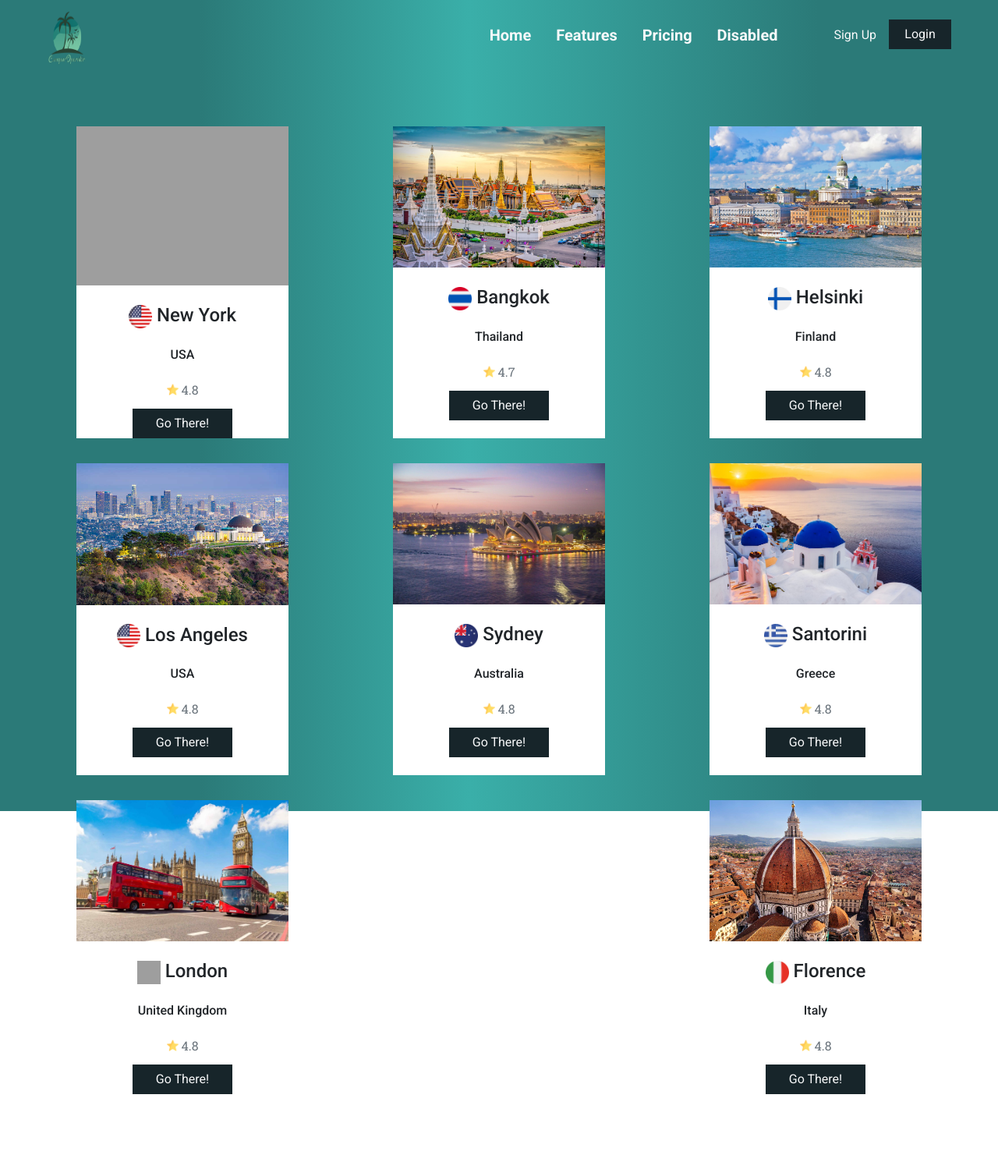
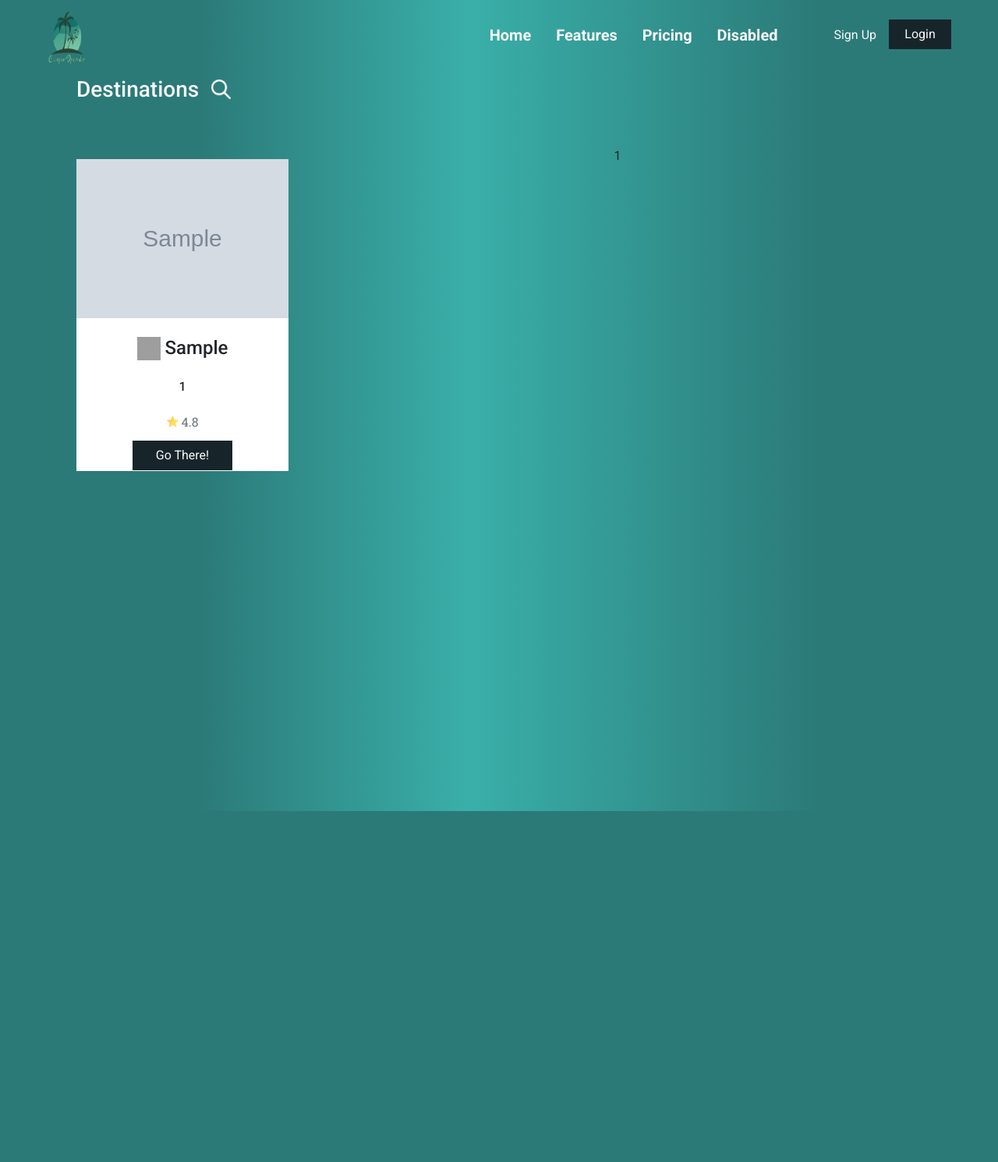
Before and after one commit to GeramHov/CompareOperator, a PHP site: page / in a window 1280 px wide. Shown: the whole page at 78% size. After the commit the page ends 1040 px from the top, so only its background shows below. Run offline with PHP 8.4, Linux system fonts and the light colour scheme; tables that the repository leaves empty or names only in its code hold one stand-in row (values such as "Sample post"); grey boxes marked "Sample" are stand-in pictures; grey boxes are pictures that could not be loaded.

Commit message:
apr 04 15:00

```diff
--- a/CLASSES/Manager.php
+++ b/CLASSES/Manager.php
@@ -11,7 +11,21 @@ class Manager
     }
 
 
-    public function getDestinationsFromDb(Destinations $destinations)
+    public function getAllDestinations()
+    {
+        $sql = "SELECT * FROM destinations";
+        $statement = $this->db->query($sql);
+
+        $destinations = [];
+        $allDestinations = $statement->fetchAll(PDO::FETCH_ASSOC);
+        foreach ($allDestinations as $destination) {
+            $destinations[] = new Destination($destination);
+        }
+
+        return $destinations;
+    }
+
+    public function getDestinationsFromDb(Destination $destinations)
     {
         $query = $this->db->prepare("SELECT * FROM destinations WHERE id=:id");
         $query->bindValue(":id", $destinations->getId(), PDO::PARAM_INT);
@@ -19,7 +33,7 @@ class Manager
         $ArrayDestinations = $query->fetchAll(PDO::FETCH_ASSOC);
 
         foreach ($ArrayDestinations as $data) {
-                $object = new Destinations($data);
+                $object = new Destination($data);
                 $destinations->setLocation($object);
             }
     }
--- /dev/null
+++ b/JS/searchbutton.js
@@ -0,0 +1,20 @@
+// SHOW INPUT AREA TO SEARCH DESTINATIONS
+
+const searchInputShowBtn = document.querySelector('#loop');
+const searchInput = document.querySelector('.searchinput')
+const searchSubmitBtn = document.querySelector('.searchinputbtn')
+const destinations = document.querySelector('.destinations')
+
+const homeSection = document.querySelector('#home')
+
+
+searchInputShowBtn.addEventListener('click', function(event){
+
+    event.preventDefault();
+
+    searchInputShowBtn.style.display = 'none';
+    destinations.style.display = 'none';
+
+    searchInput.style.display = 'block';
+    searchSubmitBtn.style.display = 'block';
+})
--- a/SCSS/style.css
+++ b/SCSS/style.css
@@ -45,6 +45,12 @@ p {
   #home .card:not(:hover) {
     transform: scale(1);
     transition: 0.4s ease; }
+  #home .searchinput {
+    border: 1px solid #3AAFA9;
+    height: 4vh;
+    display: none; }
+  #home .searchinputbtn {
+    display: none; }
 
 .logo {
   position: relative;
--- a/index.php
+++ b/index.php
@@ -1,6 +1,12 @@
 <?php
 session_start();
 include_once('PARTIALS/header.php');
+include_once('./CONFIG/db.php');
+include_once('./CONFIG/autoload.php');
+
+// REQUEST A METHOD TO SHOW ALL DESTINATIONS
+$manager = new Manager($db);
+  $destinations = $manager->getAllDestinations();
 ?>
 
 <section id="home">
@@ -73,14 +79,44 @@ if(isset($_SESSION['id'])) {
 </nav>
 
 <div class="container">
+
+  <!-- SEARCH FORM START -->
+
+    <form action="" method="get">
+      <div id="showinput" class="d-flex">
+
+        <!-- HIDDEN INPUT START -->
+            <input class="searchinput w-75 rounded-1 font-italic" type="text" placeholder=" Type a destination...">
+              <button class="searchinputbtn bg-transparent border-0" type="submit">
+                <img class="mx-1" src="./ICONS/search.png" alt="loop" width="25" height="25">
+              </button>
+
+        <!-- HIDDEN INPUT END -->
+
+        <!-- HEADER FOR DESTINATION WITH A LOOP TO EXPAND ONCLICK START -->
+          <h3 class="destinations text-light mx-3">Destinations</h3>
+          <a href="">
+            <img id="loop" class="mt-1" src="./ICONS/search.png" alt="loop" width="25" height="25">
+          </a>
+
+        <!-- HEADER FOR DESTINATION WITH A LOOP TO EXPAND ONCLICK END -->
+        </div>
+    </form>
+    <!-- SEARCH FORM END -->
+
+
 <div class="row">
   <div class="col col-lg-12 col-md-12 col-sm-12 my-5 d-flex flex-wrap justify-content-between">
 
+  <!-- SHOW ALL DESTINATIONS ON CARD-DISPLAY START -->
+
+    <?php foreach ($destinations as $destination): ?>
+
       <div class="card rounded-0 border-0 m-3" style="width: 17rem; height: 25rem">
-              <img class="rounded-0" src="../IMAGES/nyc.jpg" class="card-img-top" alt="city">
+        <img class="rounded-0" src="../<?= $destination->getImage() ?>" class="card-img-top" alt="city">
           <div class="card-body">
-                  <h4 class="card-title text-center my-2"> <span><img src="../ICONS/usa.png" alt="flag" width="30" height="30"> </span> New York</h4>
-                  <h6 class="text-center my-4">USA</h6>
+            <h4 class="card-title text-center my-2"> <span><img src="../<?= $destination->getFlag() ?>" alt="flag" width="30" height="30"> </span> <?= $destination->getLocation() ?> </h4>
+            <h6 class="text-center my-4">  <?= $destination->getCountry() ?> </h6>
               <div class="text-center d-flex justify-content-center text-secondary">
                 <img class="mt-1 me-1" src="../ICONS/star.png" alt="star" width="15" height="15">
                 <p id="generalnote" class="mb-1">4.8</p>
@@ -91,116 +127,19 @@ if(isset($_SESSION['id'])) {
           </div>
       </div>
 
-            <div class="card rounded-0 border-0 m-3" style="width: 17rem; height: 25rem">
-              <img class="rounded-0" src="../IMAGES/bangkok.jpg" class="card-img-top" alt="city">
-                <div class="card-body">
-                  <h4 class="card-title text-center my-2"><span><img src="../ICONS/thailand.png" alt="flag" width="30" height="30"> </span> Bangkok</h4>
-                  <h6 class="text-center my-4">Thailand</h6>
-                  <div class="text-center d-flex justify-content-center text-secondary">
-                    <img class="mt-1 me-1" src="../ICONS/star.png" alt="star" width="15" height="15">
-                    <p id="generalnote" class="mb-1">4.7</p>
-                  </div>
-                  <div class="text-center my-2">
-                    <a href="#" class="btn text-light rounded-0">Go There!</a>
-                 </div>
+      <div class="modal-dialog modal-xl"> <?= $destination->getId() ?> </div>
+
+    <?php endforeach; ?>
+
         </div>
     </div>
 
-            <div class="card rounded-0 border-0 m-3" style="width: 17rem; height: 25rem">
-              <img class="rounded-0" src="../IMAGES/helsinki.avif" class="card-img-top" alt="city">
-                <div class="card-body">
-                  <h4 class="card-title text-center my-2"><span><img src="../ICONS/finland.png" alt="flag" width="30" height="30"> </span> Helsinki</h4>
-                  <h6 class="text-center my-4">Finland</h6>
-                  <div class="text-center d-flex justify-content-center text-secondary">
-                    <img class="mt-1 me-1" src="../ICONS/star.png" alt="star" width="15" height="15">
-                    <p id="generalnote" class="mb-1">4.8</p>
-                  </div>
-                  <div class="text-center my-2">
-                    <a href="#" class="btn text-light rounded-0">Go There!</a>
-                 </div>
-                </div>
-            </div>
+  <!-- SHOW ALL DESTINATIONS ON CARD-DISPLAY END -->
 
-            <div class="card rounded-0 border-0 m-3" style="width: 17rem; height: 25rem">
-              <img class="rounded-0" src="../IMAGES/losangeles.jpg" class="card-img-top" alt="city">
-                <div class="card-body">
-                  <h4 class="card-title text-center my-2"><span><img src="../ICONS/usa.png" alt="flag" width="30" height="30"> </span> Los Angeles</h4>
-                  <h6 class="text-center my-4">USA</h6>
-                  <div class="text-center d-flex justify-content-center text-secondary">
-                    <img class="mt-1 me-1" src="../ICONS/star.png" alt="star" width="15" height="15">
-                    <p id="generalnote" class="mb-1">4.8</p>
-                  </div>
-                  <div class="text-center my-2">
-                    <a href="#" class="btn text-light rounded-0">Go There!</a>
-                 </div>
-                </div>
-            </div>
-
-            <div class="card rounded-0 border-0 m-3" style="width: 17rem; height: 25rem">
-              <img class="rounded-0" src="../IMAGES/sydney.jpg" class="card-img-top" alt="city">
-                <div class="card-body">
-                  <h4 class="card-title text-center my-2"><span><img src="../ICONS/australia.png" alt="flag" width="30" height="30"> </span> Sydney</h4>
-                  <h6 class="text-center my-4">Australia</h6>
-                  <div class="text-center d-flex justify-content-center text-secondary">
-                    <img class="mt-1 me-1" src="../ICONS/star.png" alt="star" width="15" height="15">
-                    <p id="generalnote" class="mb-1">4.8</p>
-                  </div>
-                  <div class="text-center my-2">
-                    <a href="#" class="btn text-light rounded-0">Go There!</a>
-                 </div>
-                </div>
-            </div>
-
-            <div class="card rounded-0 border-0 m-3" style="width: 17rem; height: 25rem">
-              <img class="rounded-0" src="../IMAGES/santorini.jpg" class="card-img-top" alt="city">
-                <div class="card-body">
-                  <h4 class="card-title text-center my-2"><span><img src="../ICONS/greece.png" alt="flag" width="30" height="30"> </span> Santorini</h4>
-                  <h6 class="text-center my-4">Greece</h6>
-                  <div class="text-center d-flex justify-content-center text-secondary">
-                    <img class="mt-1 me-1" src="../ICONS/star.png" alt="star" width="15" height="15">
-                    <p id="generalnote" class="mb-1">4.8</p>
-                  </div>
-                  <div class="text-center my-2">
-                    <a href="#" class="btn text-light rounded-0">Go There!</a>
-                 </div>
-                </div>
-            </div>
-
-            <div class="card rounded-0 border-0 m-3" style="width: 17rem; height: 25rem">
-              <img class="rounded-0" src="../IMAGES/london.jpg" class="card-img-top" alt="city">
-                <div class="card-body">
-                  <h4 class="card-title text-center my-2"><span><img src="../ICONS/uk.png" alt="flag" width="30" height="30"> </span> London</h4>
-                  <h6 class="text-center my-4">United Kingdom</h6>
-                  <div class="text-center d-flex justify-content-center text-secondary">
-                    <img class="mt-1 me-1" src="../ICONS/star.png" alt="star" width="15" height="15">
-                    <p id="generalnote" class="mb-1">4.8</p>
-                  </div>
-                  <div class="text-center my-2">
-                    <a href="#" class="btn text-light rounded-0">Go There!</a>
-                 </div>
-                </div>
-            </div>
-
-            <div class="card rounded-0 border-0 m-3" style="width: 17rem; height: 25rem">
-              <img class="rounded-0" src="../IMAGES/florence.jpg" class="card-img-top" alt="city">
-                <div class="card-body">
-                  <h4 class="card-title text-center my-2"><span><img src="../ICONS/italy.png" alt="flag" width="30" height="30"> </span> Florence</h4>
-                  <h6 class="text-center my-4">Italy</h6>
-                  <div class="text-center d-flex justify-content-center text-secondary">
-                    <img class="mt-1 me-1" src="../ICONS/star.png" alt="star" width="15" height="15">
-                    <p id="generalnote" class="mb-1">4.8</p>
-                  </div>
-                  <div class="text-center my-2">
-                    <a href="#" class="btn text-light rounded-0">Go There!</a>
-                 </div>
-                </div>
-            </div>
-
-        </div>
-    </div>
   </div>
 </section>
 
+<script src="./JS/searchbutton.js"></script>
 <?php
     include_once('PARTIALS/bottom.php');
 ?>
```
Also changed, not shown: CLASSES/Destination.php (+43 -1 lines), SCSS/custom.scss (+11 -0 lines), admin.php (+8 -2 lines), ICONS/search.png (added), 1 other file. Lines whose indentation alone changed are shown as unchanged.
